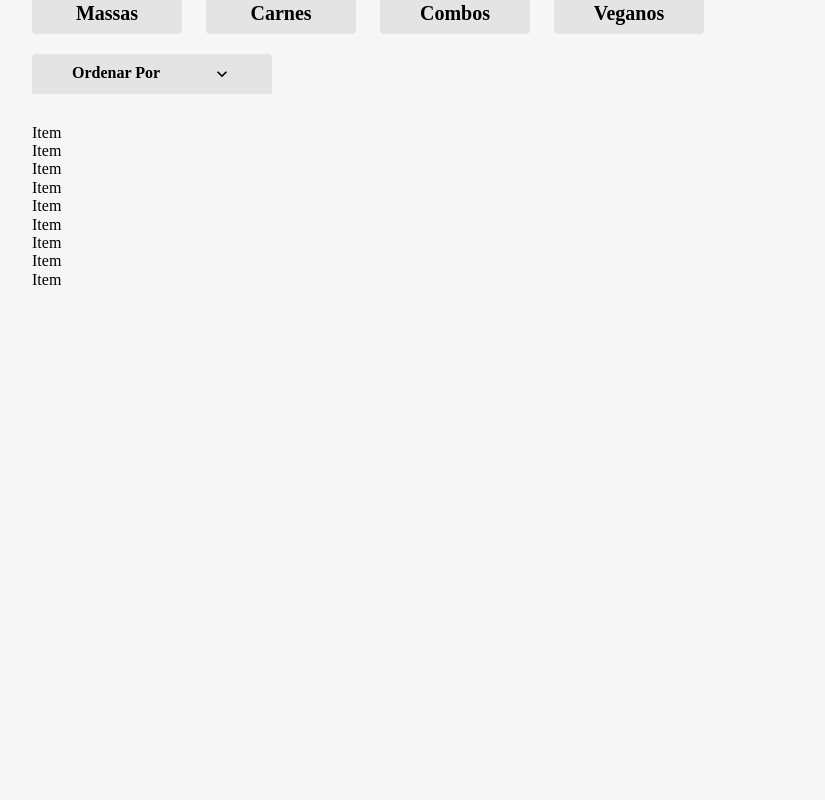
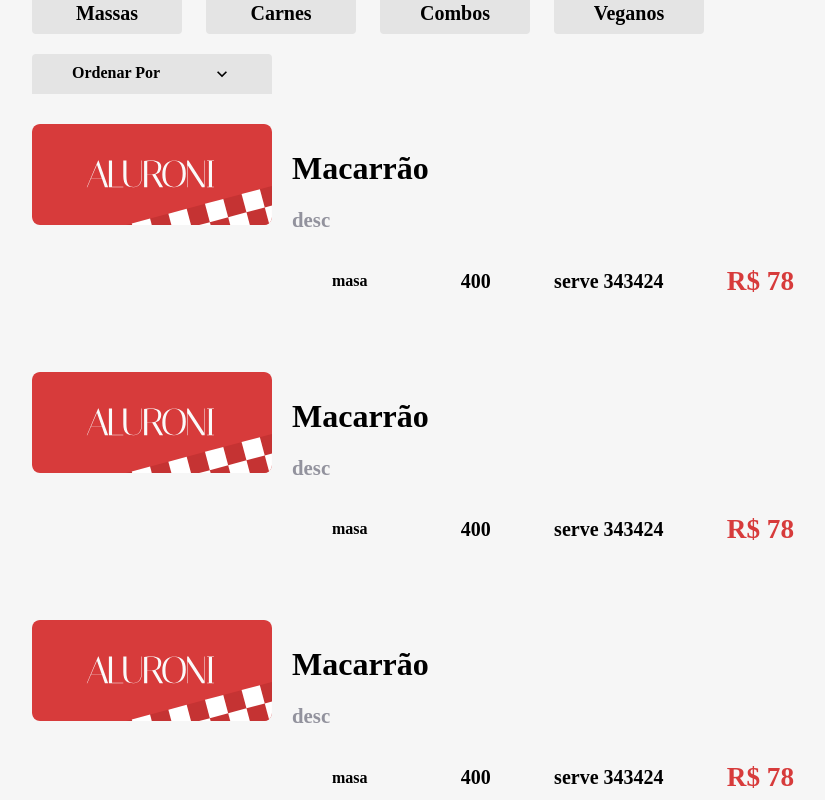
Before and after one commit to opsimata/ReactStaticFiles, a React (Create React App) app: page / in a window 1280 px wide. Shown: the part 660-1460 px from the top of the page, without its empty margins (168-993 px from the left). Before the commit the page ends 999 px from the top, so only its background shows below. Built offline with nearby package versions, Linux system fonts and the light colour scheme; a web font is replaced by a local one.

Commit message:
items module template and style added

```diff
--- /dev/null
+++ b/src/pages/Menu/Itens/Item/Item.module.scss
@@ -0,0 +1,102 @@
+@import "/src/styles/variaveis";
+@import "/src/styles/breakpoints";
+
+$massas: #d73b3b;
+$carnes: #30201e;
+$combos: #e6c864;
+$veganos: #80aa40;
+
+.item {
+  display: flex;
+  flex-wrap: wrap;
+  width: 90%;
+  &__imagem {
+    min-width: 240px;
+    @media (max-width: $desktop_xsm) {
+      width: 100%;
+    }
+    img {
+      border-radius: 8px;
+      width: 100%;
+    }
+  }
+  &__descricao {
+    display: flex;
+    flex: 1;
+    flex-direction: column;
+    flex-wrap: wrap;
+    justify-content: space-around;
+    padding: 0 20px;
+    @media (max-width: $desktop_xsm) {
+      flex-direction: row;
+      margin-top: 20px;
+      padding: 0;
+    }
+  }
+  &__titulo {
+    h2 {
+      font-size: 2rem;
+      font-weight: bold;
+      margin-bottom: 20px;
+    }
+    p {
+      color: $dark-grey;
+      font-size: 1.3rem;
+      font-weight: 600;
+      max-width: 600px;
+      margin-bottom: 20px;
+    }
+  }
+  &__tags {
+    display: flex;
+    flex-wrap: wrap;
+    justify-content: space-between;
+    margin-bottom: 20px;
+    max-width: 700px;
+    @media (max-width: $desktop_xsm) {
+      justify-content: flex-end;
+    }
+    @media (max-width: $mobile) {
+      justify-content: flex-start;
+    }
+    > div {
+      margin: 10px;
+    }
+  }
+  &__tipo {
+    align-items: center;
+    border-radius: 2px;
+    display: flex;
+    font-weight: bold;
+    height: 40px;
+    justify-content: center;
+    padding: 10px 30px;
+    &__massas {
+      background-color: $massas;
+      color: white;
+    }
+    &__carnes {
+      background-color: $carnes;
+      color: white;
+    }
+    &__combos {
+      background-color: $combos;
+    }
+    &__veganos {
+      background-color: $veganos;
+    }
+  }
+  &__porcao,
+  &__qtdpessoas,
+  &__valor {
+    align-items: center;
+    display: flex;
+    font-size: 1.25rem;
+    font-weight: bold;
+    justify-content: center;
+  }
+  &__valor {
+    color: $red;
+    font-size: 1.7rem;
+  }
+}
--- a/src/pages/Menu/Itens/Item/index.tsx
+++ b/src/pages/Menu/Itens/Item/index.tsx
@@ -1,7 +1,24 @@
+import logo from "assets/img/logo.svg";
+import styles from "./Item.module.scss";
+
 export default function Items() {
-    return(
-        <div>
-            Item
+  return (
+    <div className={styles.item}>
+      <div className={styles.item__imagem}>
+        <img src={logo} alt="imagem" />
+      </div>
+      <div className={styles.item__descricao}>
+        <div className={styles.item__titulo}>
+          <h2>Macarrão</h2>
+          <p>desc</p>
         </div>
-    )
+        <div className={styles.item__tags}>
+          <div className={styles.item__tipo}>masa</div>
+          <div className={styles.item__porcao}>400</div>
+          <div className={styles.item__qtdpessoas}>serve 343424</div>
+          <div className={styles.item__valor}>R$ 78</div>
+        </div>
+      </div>
+    </div>
+  );
 }
--- a/src/pages/Menu/Itens/index.tsx
+++ b/src/pages/Menu/Itens/index.tsx
@@ -1,8 +1,13 @@
 import menu from "./itens.json";
-import Item from "./Item"
+import Item from "./Item";
+import styles from "./Itens.module.scss";
 
 export default function Itens() {
-  return <div>{menu.map(item => (
-    <Item key={item.id}/>
-  ))}</div>;
+  return (
+    <div className={styles.itens}>
+      {menu.map((item) => (
+        <Item key={item.id} />
+      ))}
+    </div>
+  );
 }
```
